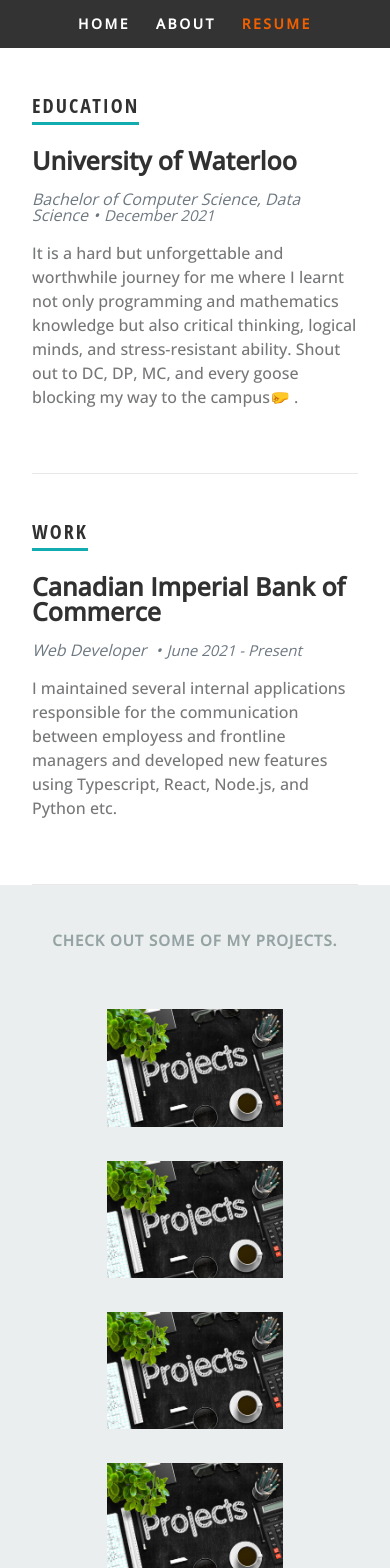
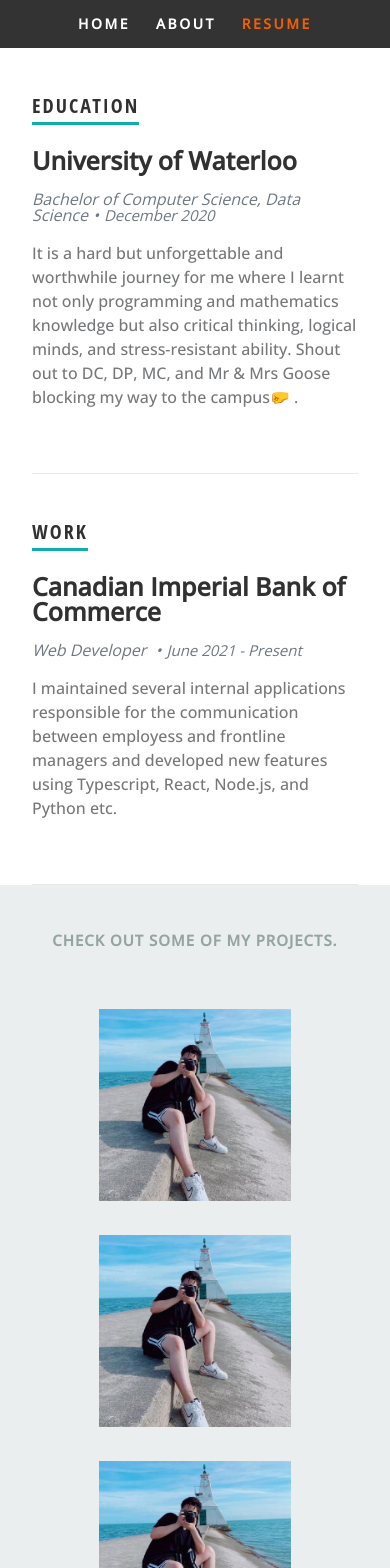
Before and after one commit to RyderHe/Ryder-Personal-Website-v1, a React (Create React App) app: page /resume in a window 390 px wide. Shown: the top 1568 px of the page. Built offline with nearby package versions, Linux system fonts and the light colour scheme.

Commit message:
Change resumeData

```diff
--- a/public/resumeData.json
+++ b/public/resumeData.json
@@ -41,8 +41,8 @@
           "themetitle": "Education",
           "school": "University of Waterloo",
           "degree": "Bachelor of Computer Science, Data Science",
-          "graduated": "December 2021",
-          "description": "It is a hard but unforgettable and worthwhile journey for me where I learnt not only programming and mathematics knowledge but also critical thinking, logical minds, and stress-resistant ability. Shout out to DC, DP, MC, and every goose blocking my way to the campus🤛 ."
+          "graduated": "December 2020",
+          "description": "It is a hard but unforgettable and worthwhile journey for me where I learnt not only programming and mathematics knowledge but also critical thinking, logical minds, and stress-resistant ability. Shout out to DC, DP, MC, and Mr & Mrs Goose blocking my way to the campus🤛 ."
         }
       ],
       "work": [
@@ -92,42 +92,42 @@
           "category": "A full stack streaming app. ",
           "skills": ["PHP", "VueJs", "MySQL", "Javascript"],
           "image": "project.jpg",
-          "url": "www.google.ca"
+          "url": "https://google.ca"
         },
         {
           "title": "Chat App",
           "category": "A live chat app for foodies.",
           "skills": ["ReactJs", "SocketIO", "Javascript"],
           "image": "project.jpg",
-          "url": "www.google.ca"
+          "url": "https://google.ca"
         },
         {
           "title": "Flappy Bird Clone Game",
           "skills": ["Python", "Pygame"],
           "category": "A clone game - Fly the 'spyderman' as far as you can!",
           "image": "project.jpg",
-          "url": "www.google.ca"
+          "url": "https://google.ca"
         },
         {
           "title": "Operating System",
           "skills": ["C"],
           "category": "A simplified os kernal",
           "image": "project.jpg",
-          "url": "www.google.ca"
+          "url": "https://google.ca"
         },
         {
           "title": "Ludum Dare Game Prediction Kaggle Challenge",
           "skills": ["Python", "TensorFlow"],
           "category": "Predicted with a categorization accuracy of 0.92+ that ranked top 50% among the class competition.",
           "image": "project.jpg",
-          "url": "www.google.ca"
+          "url": "https://google.ca"
         },
         {
           "title": "Covid-19 Prediction",
           "skills": ["Python", "Spark"],
           "category": "Fetched live-streaming data from tweets and websites.",
           "image": "project.jpg",
-          "url": "www.google.ca"
+          "url": "https://google.ca"
         }
       ]
     }
--- a/src/components/ProjectCard/ProjectCard.js
+++ b/src/components/ProjectCard/ProjectCard.js
@@ -3,7 +3,7 @@ const ProjectCard = (props) => {
   return (
     <div className="projects_item">
       <a href={projectData.url} title={projectData.title} target="_blank"  rel="noreferrer">
-        <img alt={projectData.title} src={`${process.env.PUBLIC_URL}/images/${projectData.image}`} />
+        <img alt={projectData.title} src={`${process.env.PUBLIC_URL}/images/profile_photo.jpg`} />
         <div className="projects_item__overlay___wrapper">
           <h5>{projectData.title}</h5>
           <p>{projectData.category}</p>
--- a/src/components/Projects/Projects.css
+++ b/src/components/Projects/Projects.css
@@ -235,7 +235,7 @@
   -------------------------------------------------------------------------- */
 @media only screen and (max-width: 480px) {
     .projects_item {
-        width: 11em;
+        width: 12em;
     }
 
     .projects_item__overlay___wrapper h5 {
```
